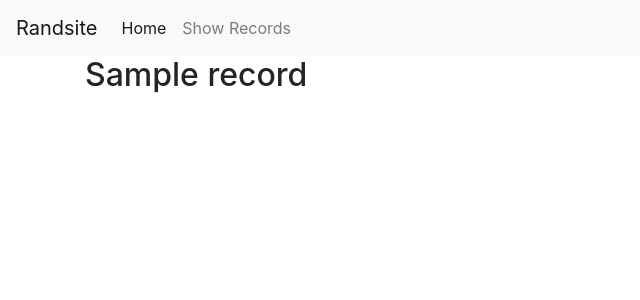
After one commit to Pobek/randsite, a Flask app: page /record/1 in a window 1280 px wide. The commit adds this page. Shown: the top 300 px of the page, without its empty margins (0-640 px from the left). Run offline with Flask 2, Linux system fonts and the light colour scheme; tables that the repository leaves empty hold one stand-in row (values such as "Sample post"); some libraries are stand-ins or nearby versions; some web fonts are replaced.

Commit message:
Update all records page and add specific record page

```diff
--- a/app/routes.py
+++ b/app/routes.py
@@ -10,5 +10,13 @@ def index():
 @app.route("/records")
 def records_all():
   page = request.args.get('page', 1, type=int)
-  records = NetflixRecord.query.order_by(NetflixRecord.show_id).paginate(page, 1, error_out=False)
-  return render_template("records.html", title="Netflix Records", records=records)
+  records = NetflixRecord.query.order_by(NetflixRecord.show_id).paginate(page, 3, error_out=False)
+  return render_template("all_records.html", title="Netflix Records", records=records)
+
+@app.route("/record/<record>")
+def record(record):
+  record = NetflixRecord.query.filter_by(show_id=record).first()
+  title = ""
+  if record:
+    title = record.title
+  return render_template("record.html", title=title, record=record)
--- a/app/static/styles/card_style.css
+++ b/app/static/styles/card_style.css
@@ -6,14 +6,15 @@
   grid-gap: 50px;
   justify-content: center;
   align-items: center;
-  height: 100vh;
+  height: 70%;
   background-color: #f5f5f5;
   font-family: 'Baloo Paaji 2', cursive;
+  text-align: center;
 }
 
 .card {
   background-color: #222831;
-  height: 37rem;
+  height: 45rem;
   border-radius: 5px;
   display: flex;
   flex-direction: column;
@@ -92,6 +93,8 @@
 }
 
 .card__btn {
+  position: absolute;
+  bottom: 0;
   background: none;
   border: none;
   cursor: pointer;
--- /dev/null
+++ b/app/templates/record.html
@@ -0,0 +1,16 @@
+{% extends "base.html" %}
+
+{% block content %}
+
+<div class="container">
+
+  {% if record %}
+  <h2>{{ record.title }}</h2>
+  {% else %}
+  <div class="jumbotron">
+    No Record Found.
+  </div>
+  {% endif %}
+</div>
+
+{% endblock %}
```
Also changed, not shown: app/templates/all_records.html (renamed from app/templates/records.html, +30 -21 lines).
